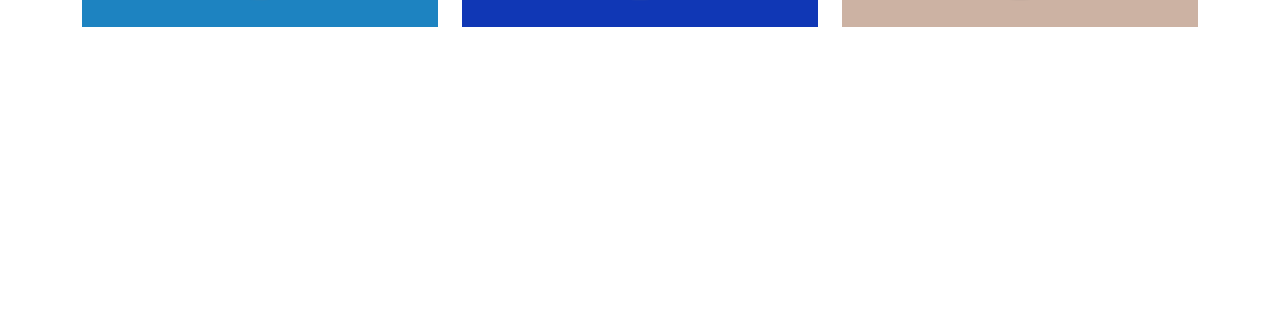
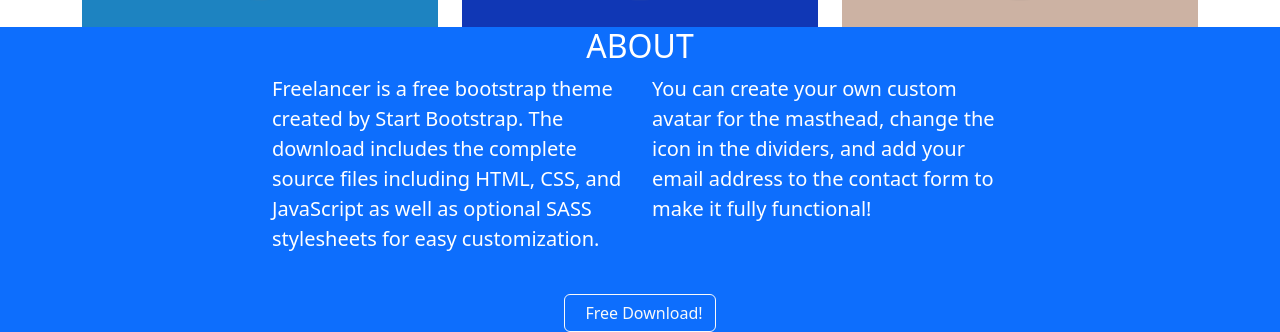
Before and after one commit to diego1769/actividad_branch, a plain HTML site: page index.html in a window 1280 px wide. Shown: the part 1877-2209 px from the top of the page. Before the commit the page ends 1904 px from the top, so only its background shows below. Drawn offline with Linux system fonts and the light colour scheme.

Commit message:
Funcionalidad sena4 Acerca

```diff
--- a/index.html
+++ b/index.html
@@ -102,7 +102,26 @@
             </div>
         </div>
     </section>
-
+ <section class="page-section bg-primary text-white mb-0" id="about">
+    <div class="container">
+        <h2 class="page-section-heading text-center text-uppercase text-white">About</h2>
+        <div class="divider-custom divider-light">
+            <div class="divider-custom-line"></div>
+            <div class="divider-custom-icon"><i class="fas fa-star"></i></div>
+            <div class="divider-custom-line"></div>
+        </div>
+        <div class="row">
+            <div class="col-lg-4 ms-auto"><p class="lead">Freelancer is a free bootstrap theme created by Start Bootstrap. The download includes the complete source files including HTML, CSS, and JavaScript as well as optional SASS stylesheets for easy customization.</p></div>
+            <div class="col-lg-4 me-auto"><p class="lead">You can create your own custom avatar for the masthead, change the icon in the dividers, and add your email address to the contact form to make it fully functional!</p></div>
+        </div>
+        <div class="text-center mt-4">
+            <a class="btn btn-xl btn-outline-light" href="https://startbootstrap.com/theme/freelancer/">
+                <i class="fas fa-download me-2"></i>
+                Free Download!
+            </a>
+        </div>
+    </div>
+</section>
 
 
     <script src="libs/bootstrap-5.3.0-alpha3-dist/js/bootstrap.bundle.min.js"></script>
```
